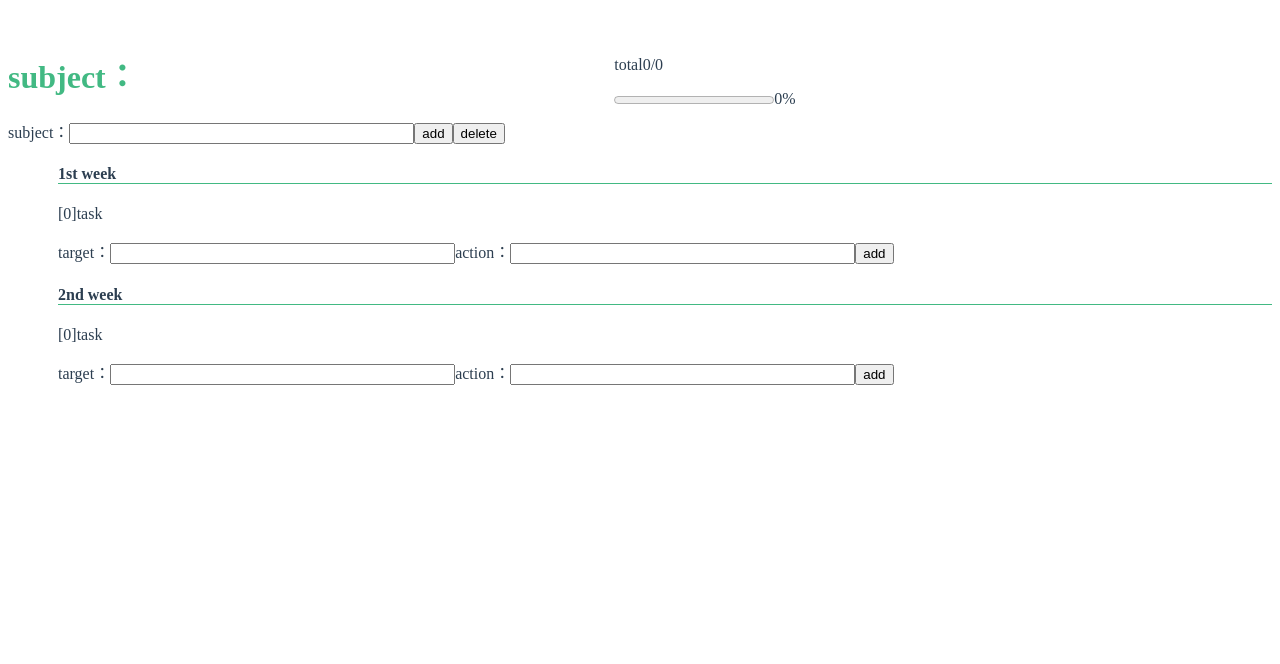
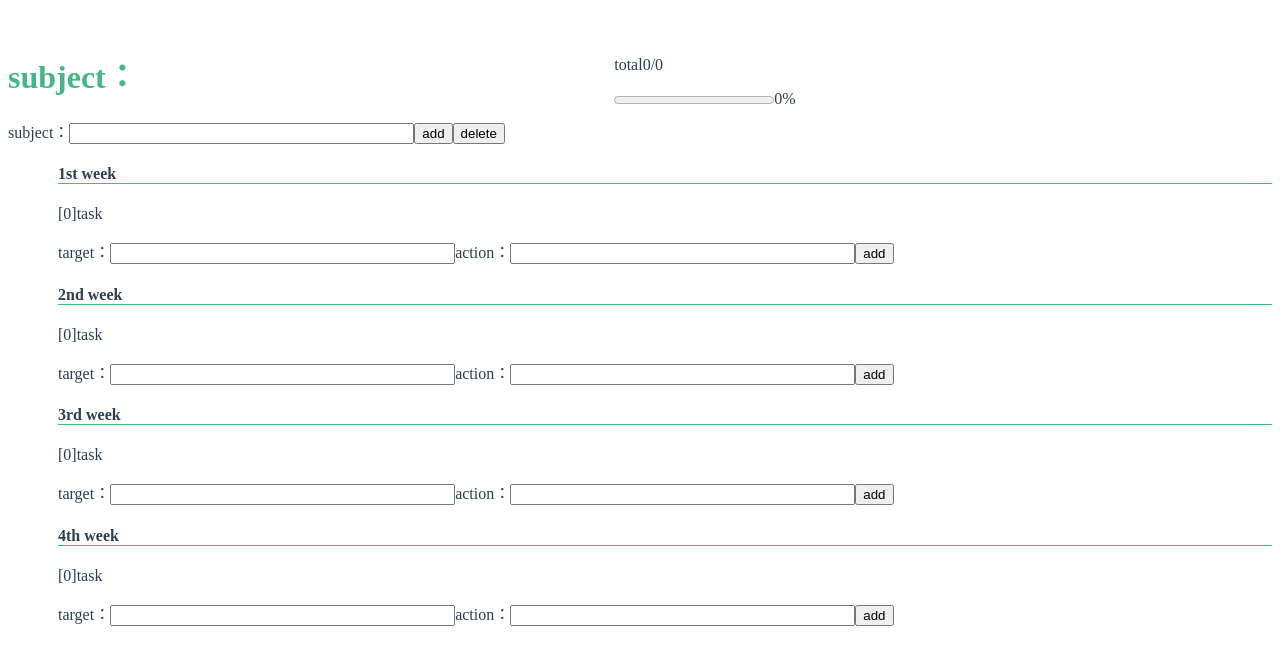
Before and after one commit to mizutaki/playground_2017, a Vue app in the folder 04/vue-cli-example/: page / in a window 1280 px wide. Shown: the top 664 px of the page. Built offline with nearby package versions, Linux system fonts and the light colour scheme.

Commit message:
1 month.

```diff
--- a/04/vue-cli-example/src/App.vue
+++ b/04/vue-cli-example/src/App.vue
@@ -4,6 +4,8 @@
       <Subject :totalTask="totalTask" :totalCompleteTask="totalCompleteTask" v-bind:progressRate="progressRate"></Subject>
       <TaskList v-bind:storageKey="'1week-tasks'" v-bind:title="'1st week'"></TaskList>
       <TaskList v-bind:storageKey="'2week-tasks'" v-bind:title="'2nd week'"></TaskList>
+      <TaskList v-bind:storageKey="'3week-tasks'" v-bind:title="'3rd week'"></TaskList>
+      <TaskList v-bind:storageKey="'4week-tasks'" v-bind:title="'4th week'"></TaskList>
     </div>
   </div>
 </template>
```
